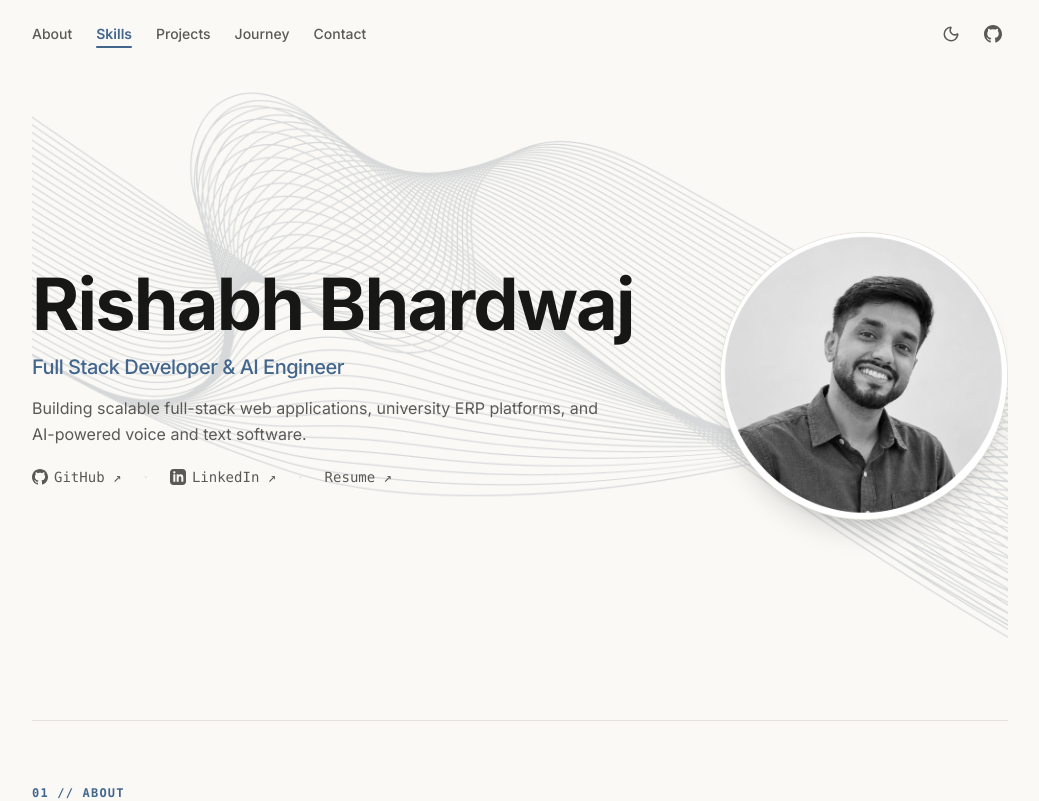
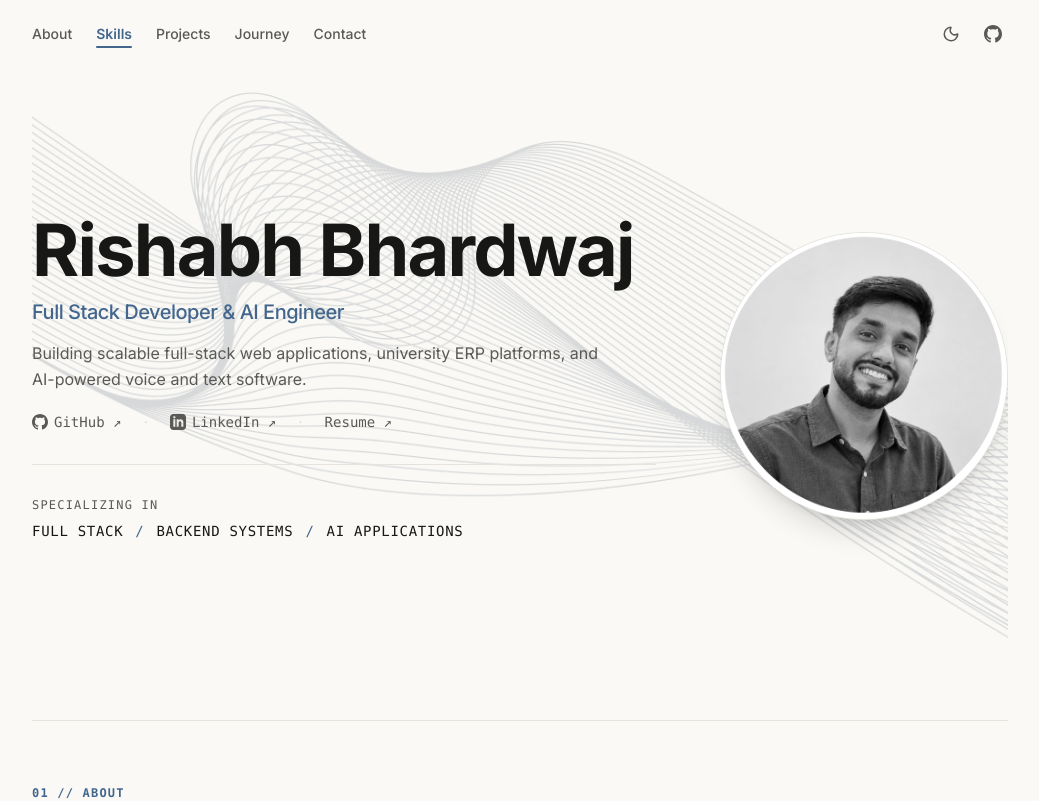
Before and after one commit to rishabhbhardwaj-dev/rishabh-portfolio, a React (Vite) app: page / in a window 1280 px wide. Shown: the top 801 px of the page, without its empty margins (120-1159 px from the left). Built offline with nearby package versions, Linux system fonts and the light colour scheme.

Commit message:
feat: add editorial role signature to hero

```diff
--- a/src/sections/Hero.jsx
+++ b/src/sections/Hero.jsx
@@ -119,6 +119,20 @@ export default function Hero() {
               Resume ↗
             </a>
           </div>
+
+          {/* Thin horizontal divider & Editorial Role Signature */}
+          <div className="pt-6 sm:pt-7 md:pt-8 mt-6 sm:mt-7 md:mt-8 border-t border-borderToken">
+            <h3 className="text-[11px] sm:text-xs font-mono font-medium tracking-widest text-textSecondary uppercase">
+              SPECIALIZING IN
+            </h3>
+            <div className="flex flex-wrap items-center gap-x-2.5 sm:gap-x-3 gap-y-1.5 mt-2 text-xs sm:text-sm font-mono font-medium tracking-wider text-textPrimary">
+              <span className="whitespace-nowrap">FULL STACK</span>
+              <span className="text-primary font-normal select-none" aria-hidden="true">/</span>
+              <span className="whitespace-nowrap">BACKEND SYSTEMS</span>
+              <span className="text-primary font-normal select-none" aria-hidden="true">/</span>
+              <span className="whitespace-nowrap">AI APPLICATIONS</span>
+            </div>
+          </div>
         </div>
       </motion.div>
     </header>
```
